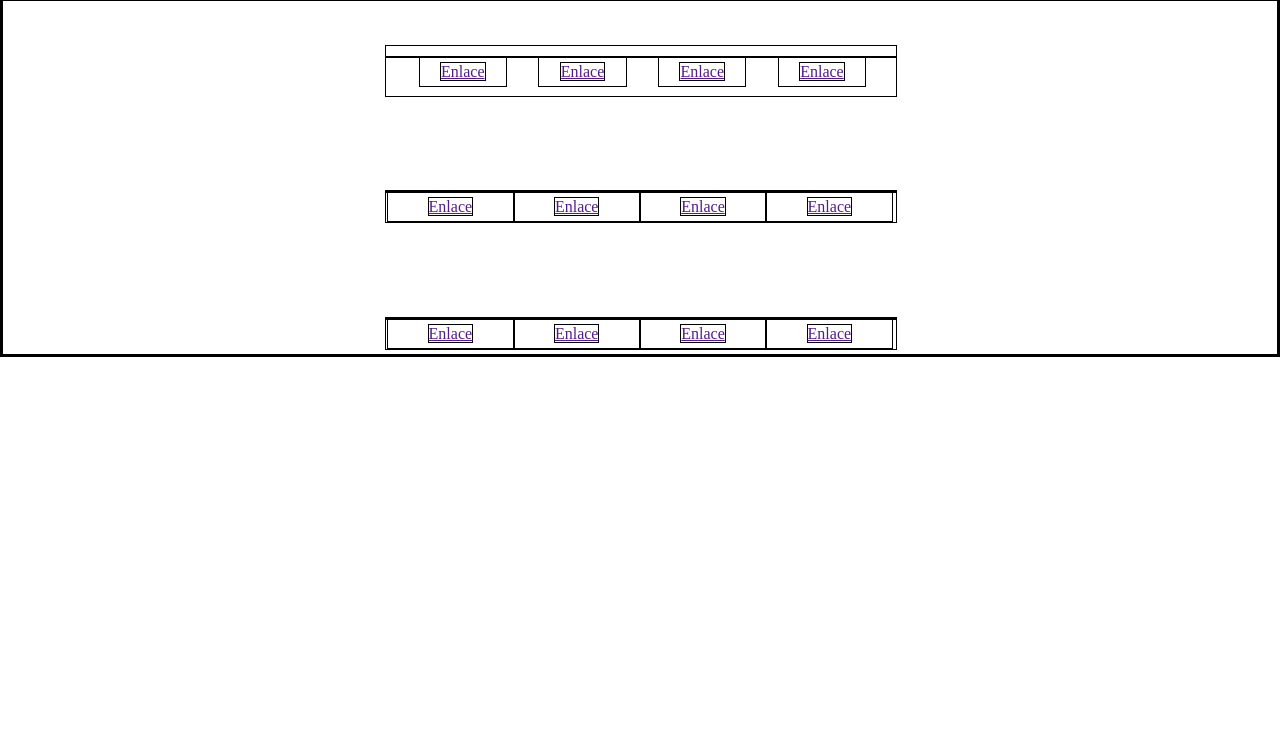
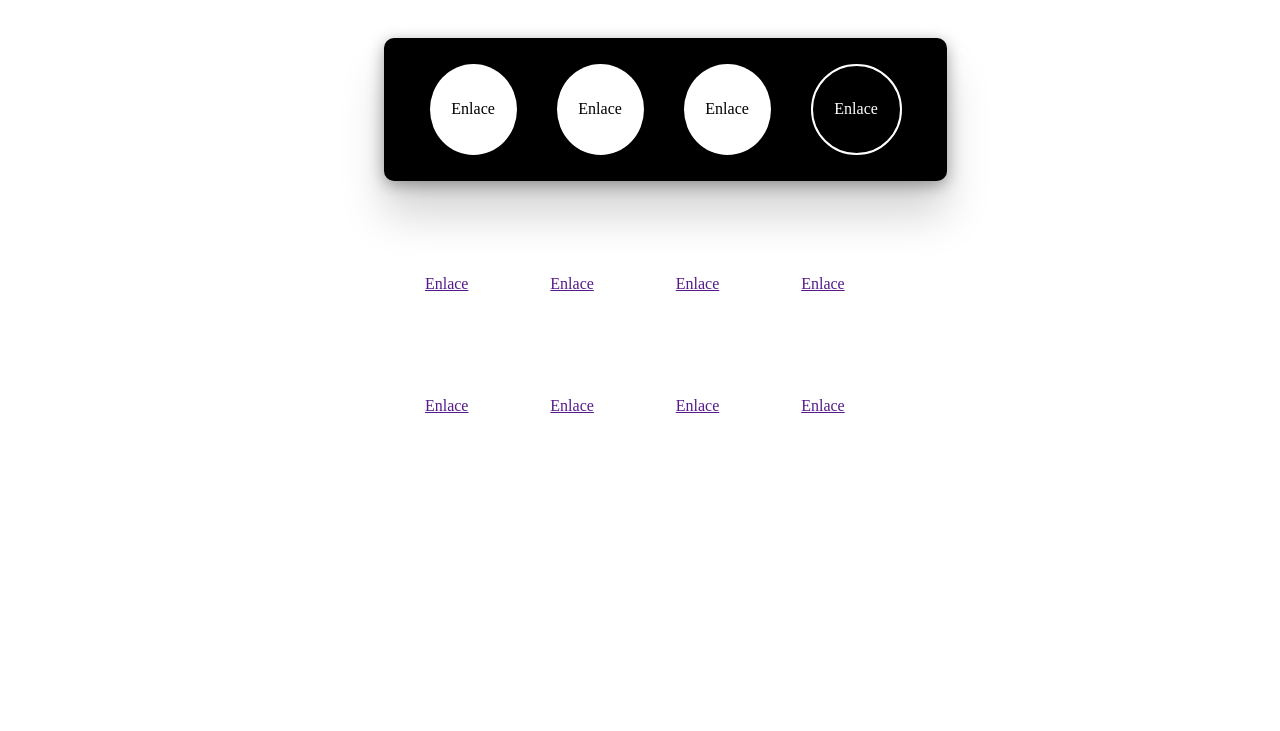
Before and after one commit to IgnaLePerez/Arte-Actividad-V, a plain HTML site: page index.html in a window 1280 px wide. Shown: the part 69-800 px from the top of the page. Drawn offline with Linux system fonts and the light colour scheme.

Commit message:
Primer navegador terminado

```diff
--- a/style.css
+++ b/style.css
@@ -1,7 +1,7 @@
 *{
     margin: 0%;
     padding: 0%;
-    border: 1px solid black;
+
 }
 
 header{
@@ -40,13 +40,48 @@
 
 /* Clases */
 
+/* Navegador 1 */
+
 .navegador1 {
     margin-top: 3.5%;
-    height: 50px;
+    padding: 2%;
+    height: auto;
     align-content: center;
+    background-color: rgb(0, 0, 0);
+    border-radius: 10px;
+    box-shadow: 0px 4px 16px 0px rgba(0, 0, 0, 0.35), 0px 34px 44px 0px rgba(0, 0, 0, 0.17);
 }
 
 .navegador1 ul li{
     width: 15%;
-    margin-left: 6.2%;
+    aspect-ratio: 1 / 1;
+    align-content: center;
+    border-radius: 100%;
+    background-color: rgb(255, 255, 255);
 }
+
+.navegador1 ul {
+    display: flex;
+    justify-content: space-around;
+}
+
+.navegador1 ul li a{
+    color: black;
+    text-decoration: none;
+}
+
+.navegador1 ul .especial1{
+    border-color: rgb(255, 255, 255);
+    border-width: 2px;
+    border-style: solid;
+    background-color: black;
+}
+
+.navegador1 ul .especial1 a{
+    color: white;
+}
+
+
+/* Navegador 2 */
+
+/* Navegador 3 */
```
